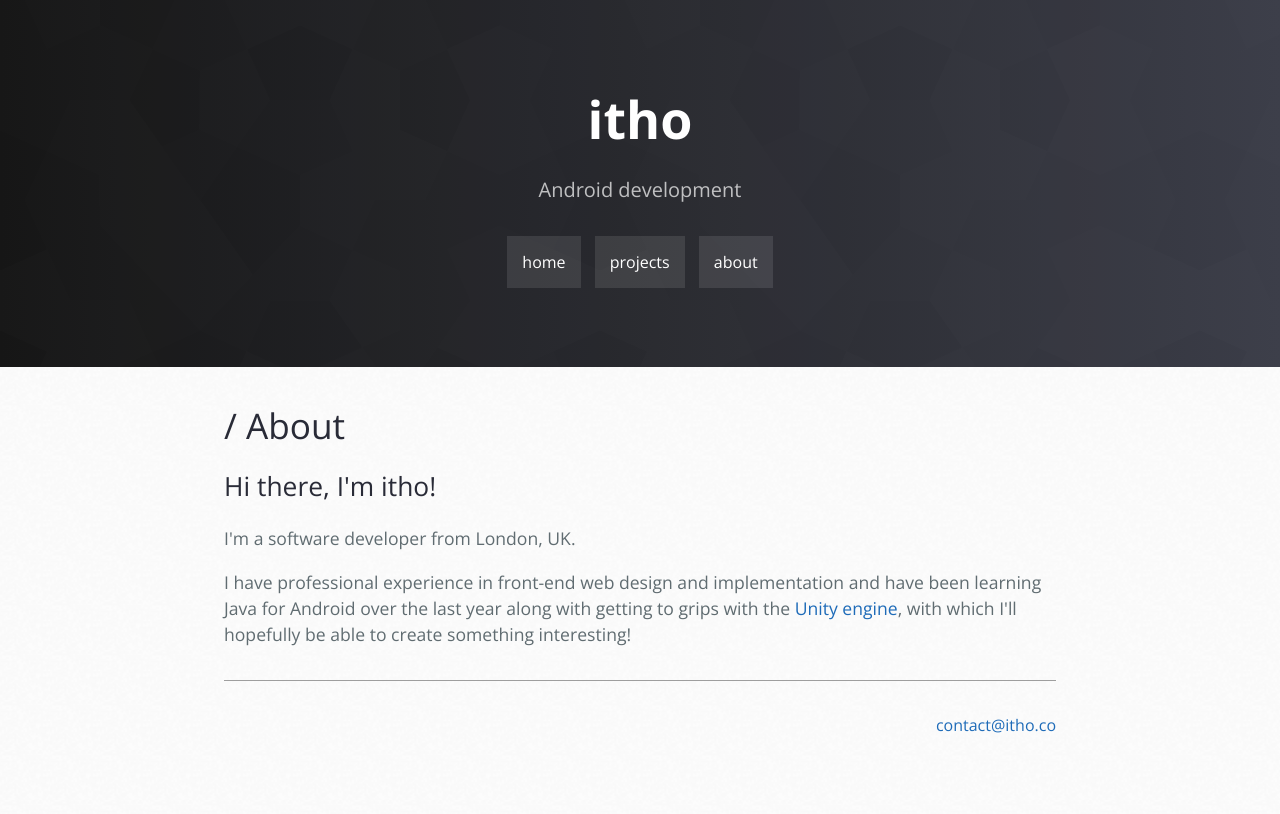
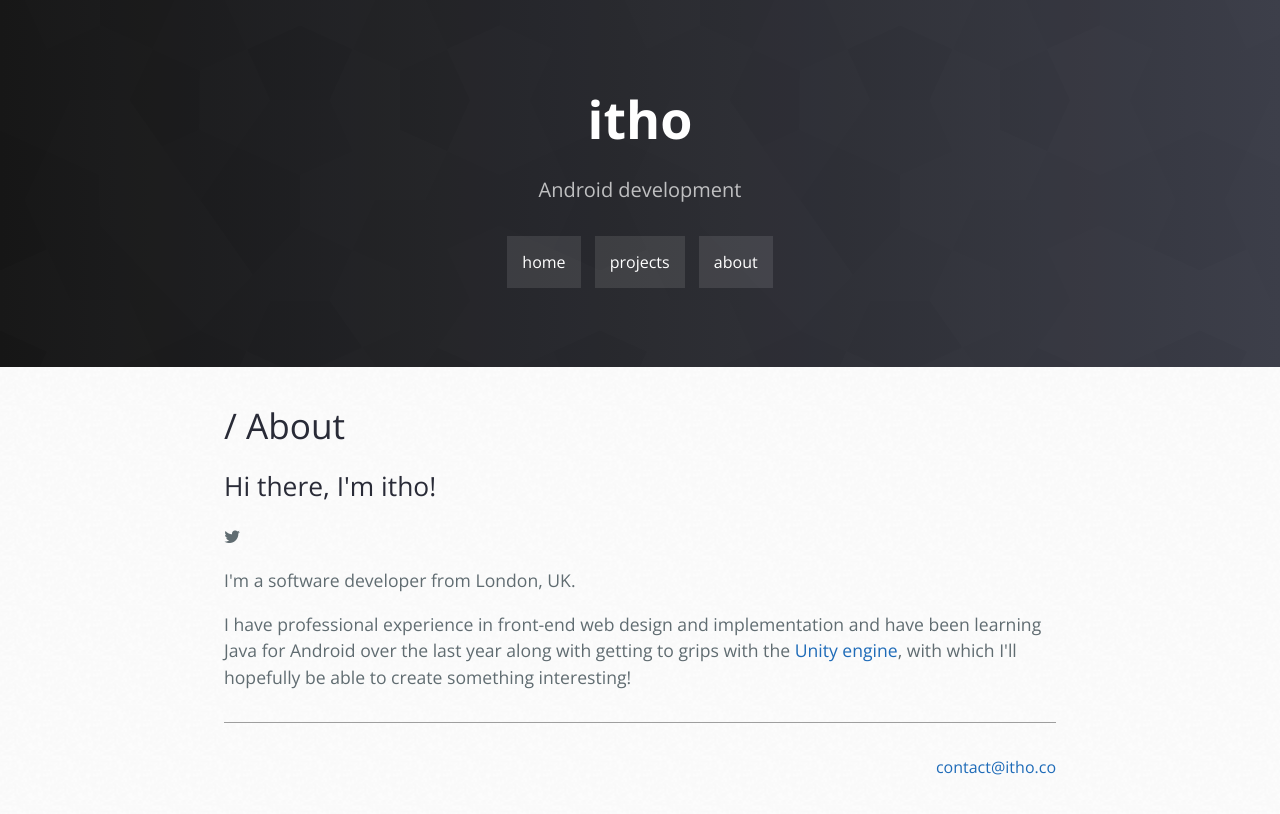
Before and after one commit to itho/itho.github.io, a Jekyll site: the page built from about/index.html, in a window 1280 px wide. Shown: the top 814 px of the page. Built offline with Jekyll 4.4.1, drawn with Linux system fonts in a browser that asks for light colours; some web fonts are replaced.

Commit message:
Test font-awesome

```diff
--- a/about/index.html
+++ b/about/index.html
@@ -4,7 +4,8 @@ title:  itho - About
 ---
 <h1>/ About</h1>
 <div class="blurb">
-  <h2>Hi there, I'm itho!</h2><i class="icon-twitter"></i>
+  <h2>Hi there, I'm itho!</h2>
+  <i class="fa fa-twitter" aria-hidden="true"></i>
   <p>I'm a software developer from London, UK.</p>
   <p>I have professional experience in front-end web design and implementation
   and have been learning Java for Android over the last year along with
```
